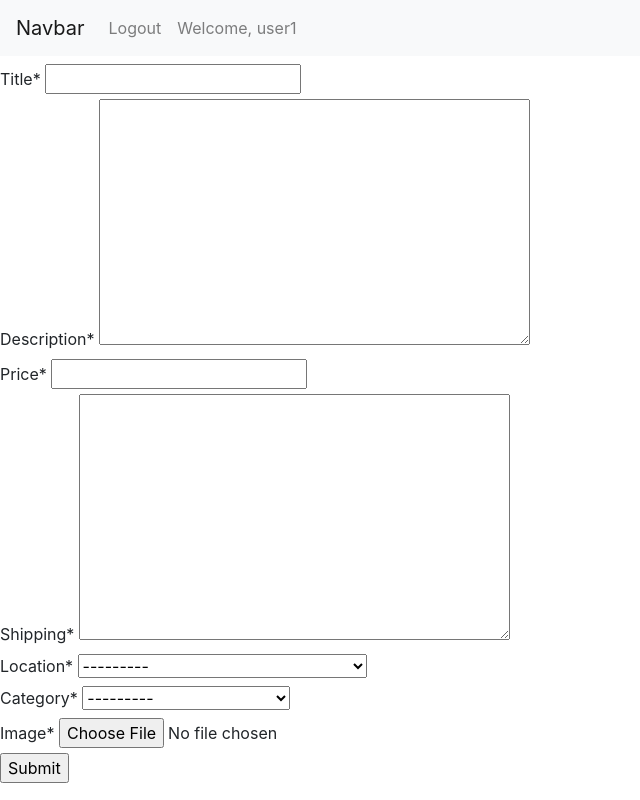
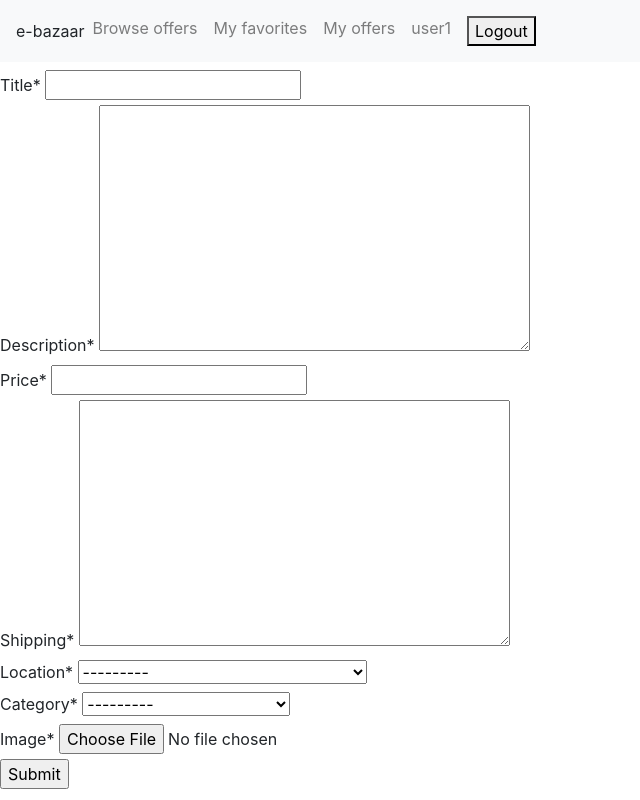
Before and after one commit to Kartm/e-bazaar, a Django app: page /offers/create in a window 1280 px wide. Shown: the whole page, without its empty margins (0-640 px from the left). Run offline with Django 3.2, Linux system fonts and the light colour scheme; a user stored in the database is signed in; data comes from the database, SQL or seed files in the repository; some libraries are stand-ins or nearby versions.

Commit message:
Add header navigation

```diff
--- a/users/templates/users/header.html
+++ b/users/templates/users/header.html
@@ -6,10 +6,11 @@
     <meta name="viewport" content="width=device-width, initial-scale=1.0">
 
     <!-- Bootstrap CSS -->
-    <link rel="stylesheet" href="https://cdn.jsdelivr.net/npm/bootstrap@4.5.3/dist/css/bootstrap.min.css" integrity="sha384-TX8t27EcRE3e/ihU7zmQxVncDAy5uIKz4rEkgIXeMed4M0jlfIDPvg6uqKI2xXr2" crossorigin="anonymous">
+    <link rel="stylesheet" href="https://cdn.jsdelivr.net/npm/bootstrap@4.5.3/dist/css/bootstrap.min.css"
+          integrity="sha384-TX8t27EcRE3e/ihU7zmQxVncDAy5uIKz4rEkgIXeMed4M0jlfIDPvg6uqKI2xXr2" crossorigin="anonymous">
 
     <style type="text/css">
-        html,body {
+        html, body {
             display: flex;
             flex-direction: column;
             height: 100%;
@@ -22,19 +23,28 @@
 <body>
 <div>
     <nav class="navbar navbar-expand-lg navbar-light bg-light">
-          <a class="navbar-brand" href="/">Navbar</a>
-          <button class="navbar-toggler" type="button" data-toggle="collapse" data-target="#navbarText" aria-controls="navbarText" aria-expanded="False" aria-label="Toggle navigation">
+        e-bazaar
+        <button class="navbar-toggler" type="button" data-toggle="collapse" data-target="#navbarText"
+                aria-controls="navbarText" aria-expanded="False" aria-label="Toggle navigation">
             <span class="navbar-toggler-icon"></span>
         </button>
         <div class="collapse navbar-collapse" id="navbarText">
             <ul class="navbar-nav mr-auto">
                 {% if user.is_authenticated %}
-
                     <li class="nav-item">
-                <a class="nav-link" href="/logout">Logout</a>
+                        <a class="nav-link" href="{% url 'offers:offers_feed_view' %}">Browse offers</a>
                     </li>
                     <li class="nav-item">
-                <a class="nav-link" href="#">Welcome, {{user.username}}</a>
+                        <a class="nav-link" href="{% url 'users:favorites_view' %}">My favorites</a>
+                    </li>
+                    <li class="nav-item">
+                        <a class="nav-link" href="{% url 'users:user_view' user.id %}">My offers</a>
+                    </li>
+                    <li class="nav-item">
+                        <a class="nav-link" href="#">{{ user.username }}</a>
+                    </li>
+                    <li class="nav-item">
+                        <a class="nav-link" href="/logout"><button>Logout</button></a>
                     </li>
 
                 {% else %}
```
Lines whose indentation alone changed are shown as unchanged.
